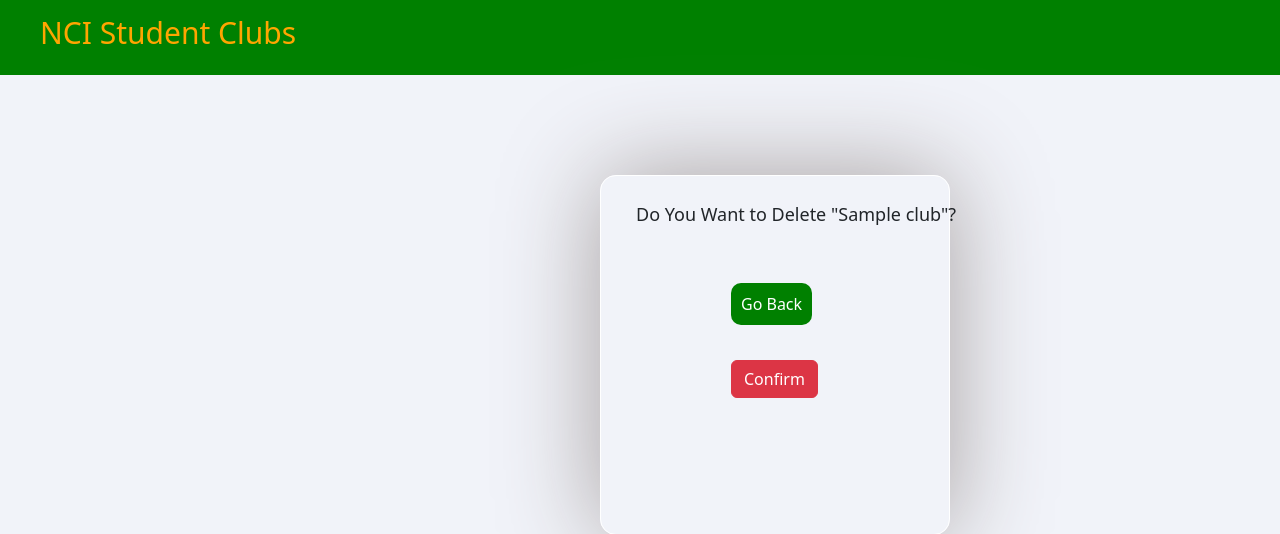
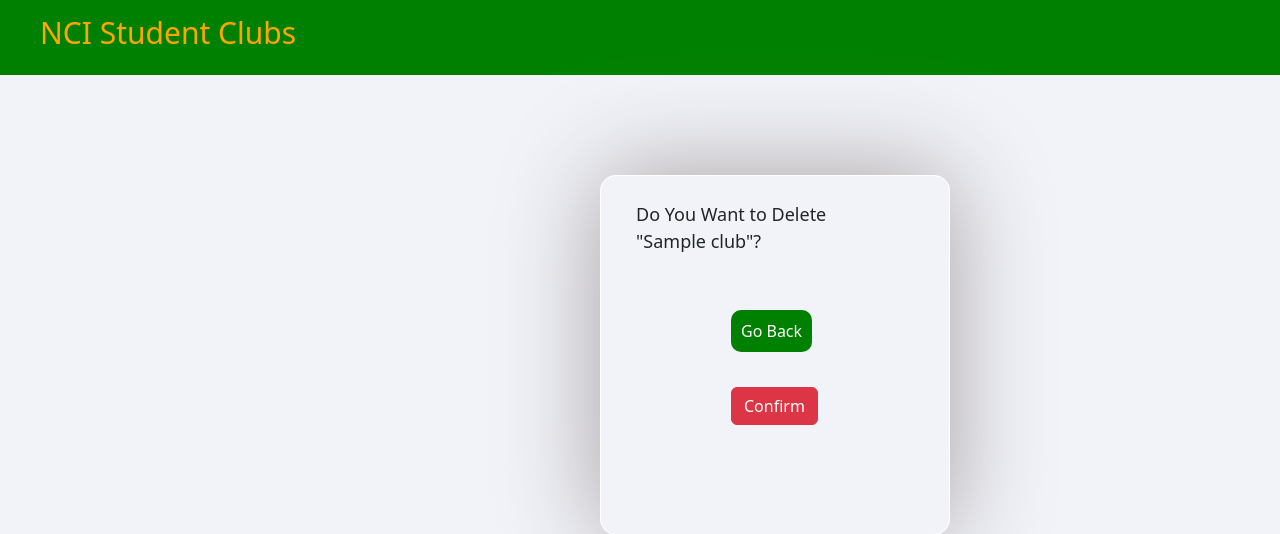
Before and after one commit to aabhinnav1999/DevOpsSec_project, a Django app: page /deleteclub/1/ in a window 1280 px wide; the page is wider, and only the part inside the window is pictured. Shown: the top 534 px of that part. Run offline with Django 5.2, Linux system fonts and the light colour scheme; a user stored in the database is signed in; tables that the repository leaves empty hold one stand-in row (values such as "Sample post").

Commit message:
updated deleteclub.html

```diff
--- a/clubs/templates/clubs/deleteclub.html
+++ b/clubs/templates/clubs/deleteclub.html
@@ -11,7 +11,7 @@
     <div class="register_form">
         <form action="" method="post">
             {% csrf_token %}
-            <p class="delete_p">Do You Want to Delete "{{club.name}}"?</p> <br><br>
+            <p class="delete_p">Do You Want to Delete <br> "{{club.name}}"?</p> <br><br>
                 <a href="{{request.META.HTTP_REFERER}}" class="delete_go_back">Go Back</a> <br> <br>
                 <input type="submit" name="" id="" value="Confirm" class="btn btn-danger">
         </form>
```
